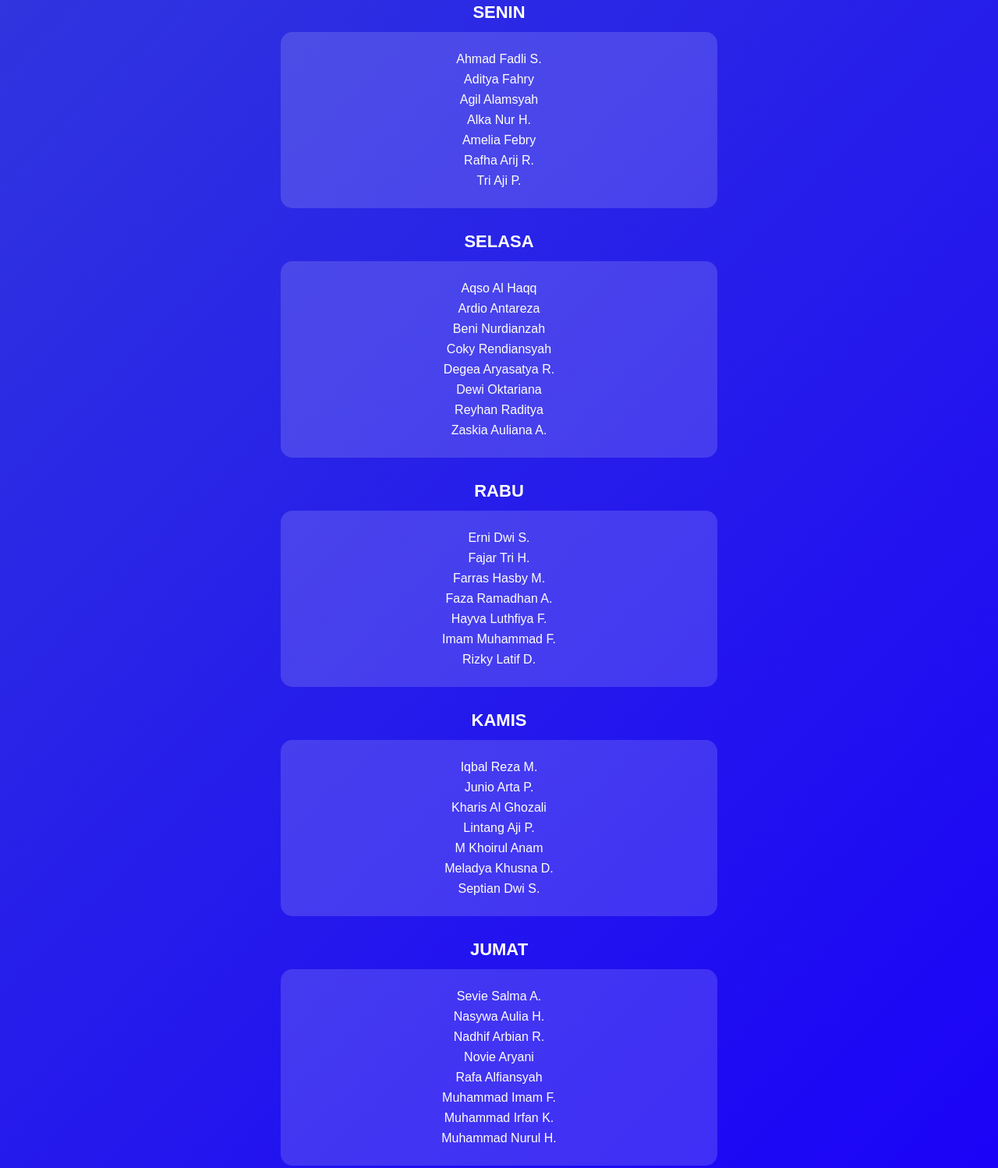
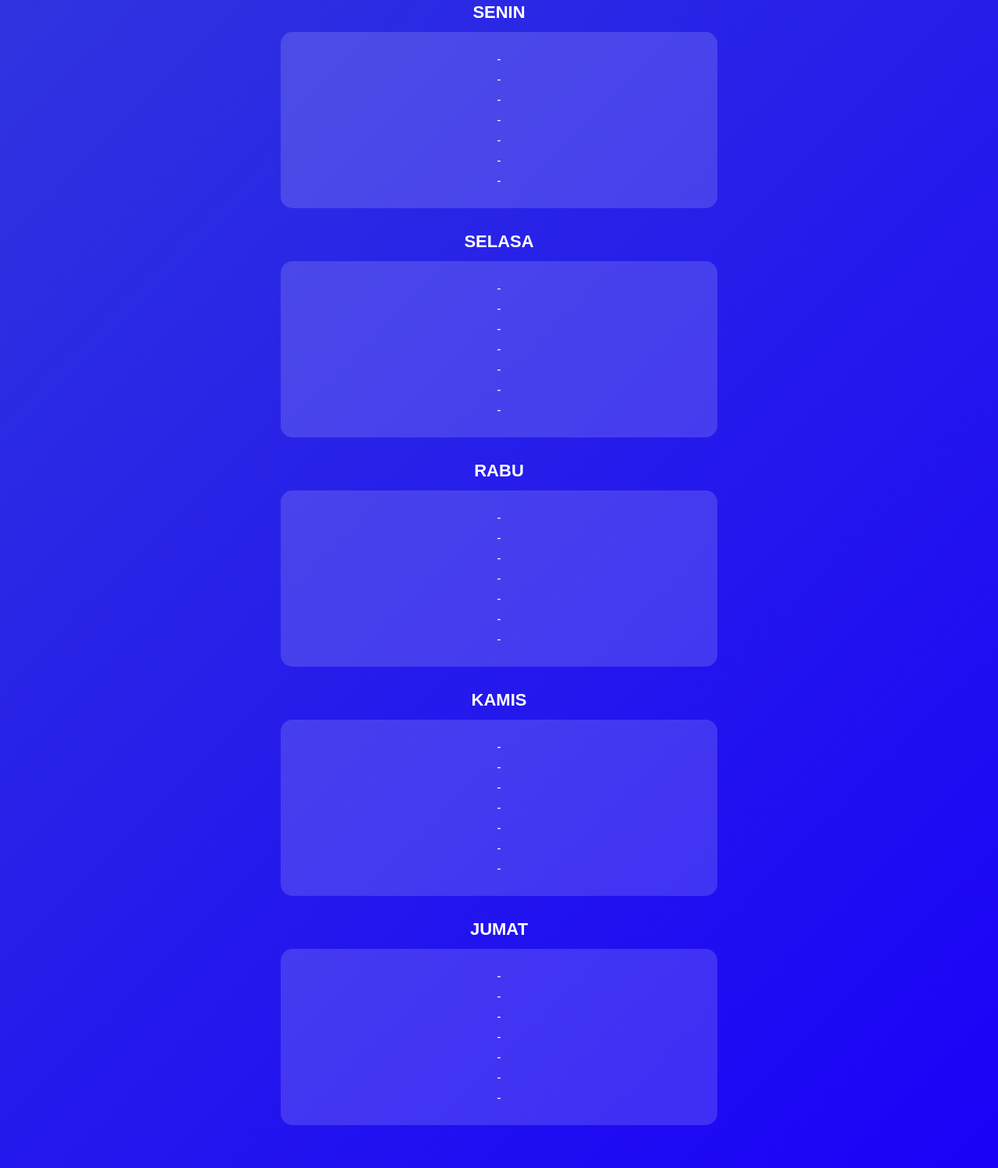
Before and after one commit to prameshwara7311-lab/WEBSITE-KELAS-XRPL, a plain HTML site: page jadwal.html in a window 1280 px wide. Shown: the part 4653-6151 px from the top of the page at 78% size. Drawn offline with Linux system fonts and the light colour scheme.

Commit message:
Add files via upload

```diff
--- a/jadwal.html
+++ b/jadwal.html
@@ -4,7 +4,7 @@
     <meta charset="UTF-8">
     <meta name="viewport" content="width=device-width, initial-scale=1.0">
 
-    <title>Jadwal - X PPLG 2</title>
+    <title>Jadwal - X RPL</title>
 
     <link rel="stylesheet" href="style.css">
 </head>
@@ -403,13 +403,13 @@
         <h2>SENIN</h2>
 
         <div class="piket-card">
-            <p>Ahmad Fadli S.</p>
-            <p>Aditya Fahry</p>
-            <p>Agil Alamsyah</p>
-            <p>Alka Nur H.</p>
-            <p>Amelia Febry</p>
-            <p>Rafha Arij R.</p>
-            <p>Tri Aji P.</p>
+            <p>-</p>
+            <p>-</p>
+            <p>-</p>
+           <p>-</p>
+            <p>-</p>
+             <p>-</p>
+            <p>-</p>
         </div>
     </div>
 
@@ -419,14 +419,13 @@
         <h2>SELASA</h2>
 
         <div class="piket-card">
-            <p>Aqso Al Haqq</p>
-            <p>Ardio Antareza</p>
-            <p>Beni Nurdianzah</p>
-            <p>Coky Rendi­ansyah</p>
-            <p>Degea Aryasatya R.</p>
-            <p>Dewi Oktariana</p>
-            <p>Reyhan Raditya</p>
-            <p>Zaskia Auliana A.</p>
+           <p>-</p>
+           <p>-</p>
+            <p>-</p>
+           <p>-</p>
+          <p>-</p>
+             <p>-</p>
+           <p>-</p>
         </div>
     </div>
 
@@ -436,13 +435,13 @@
         <h2>RABU</h2>
 
         <div class="piket-card">
-            <p>Erni Dwi S.</p>
-            <p>Fajar Tri H.</p>
-            <p>Farras Hasby M.</p>
-            <p>Faza Ramadhan A.</p>
-            <p>Hayva Luthfiya F.</p>
-            <p>Imam Muhammad F.</p>
-            <p>Rizky Latif D.</p>
+              <p>-</p>
+           <p>-</p>
+            <p>-</p>
+           <p>-</p>
+          <p>-</p>
+             <p>-</p>
+           <p>-</p>
         </div>
     </div>
 
@@ -452,13 +451,13 @@
         <h2>KAMIS</h2>
 
         <div class="piket-card">
-            <p>Iqbal Reza M.</p>
-            <p>Junio Arta P.</p>
-            <p>Kharis Al Ghozali</p>
-            <p>Lintang Aji P.</p>
-            <p>M Khoirul Anam</p>
-            <p>Meladya Khusna D.</p>
-            <p>Septian Dwi S.</p>
+             <p>-</p>
+           <p>-</p>
+            <p>-</p>
+           <p>-</p>
+          <p>-</p>
+             <p>-</p>
+           <p>-</p>
         </div>
     </div>
 
@@ -468,14 +467,13 @@
         <h2>JUMAT</h2>
 
         <div class="piket-card">
-            <p>Sevie Salma A.</p>
-            <p>Nasywa Aulia H.</p>
-            <p>Nadhif Arbian R.</p>
-            <p>Novie Aryani</p>
-            <p>Rafa Alfiansyah</p>
-            <p>Muhammad Imam F.</p>
-            <p>Muhammad Irfan K.</p>
-            <p>Muhammad Nurul H.</p>
+             <p>-</p>
+           <p>-</p>
+            <p>-</p>
+           <p>-</p>
+          <p>-</p>
+             <p>-</p>
+           <p>-</p>
         </div>
     </div>
 
```
Also changed, not shown: galeri.html (+1 -1 lines), home.html (+1 -1 lines), index.html (+5 -0 lines).
